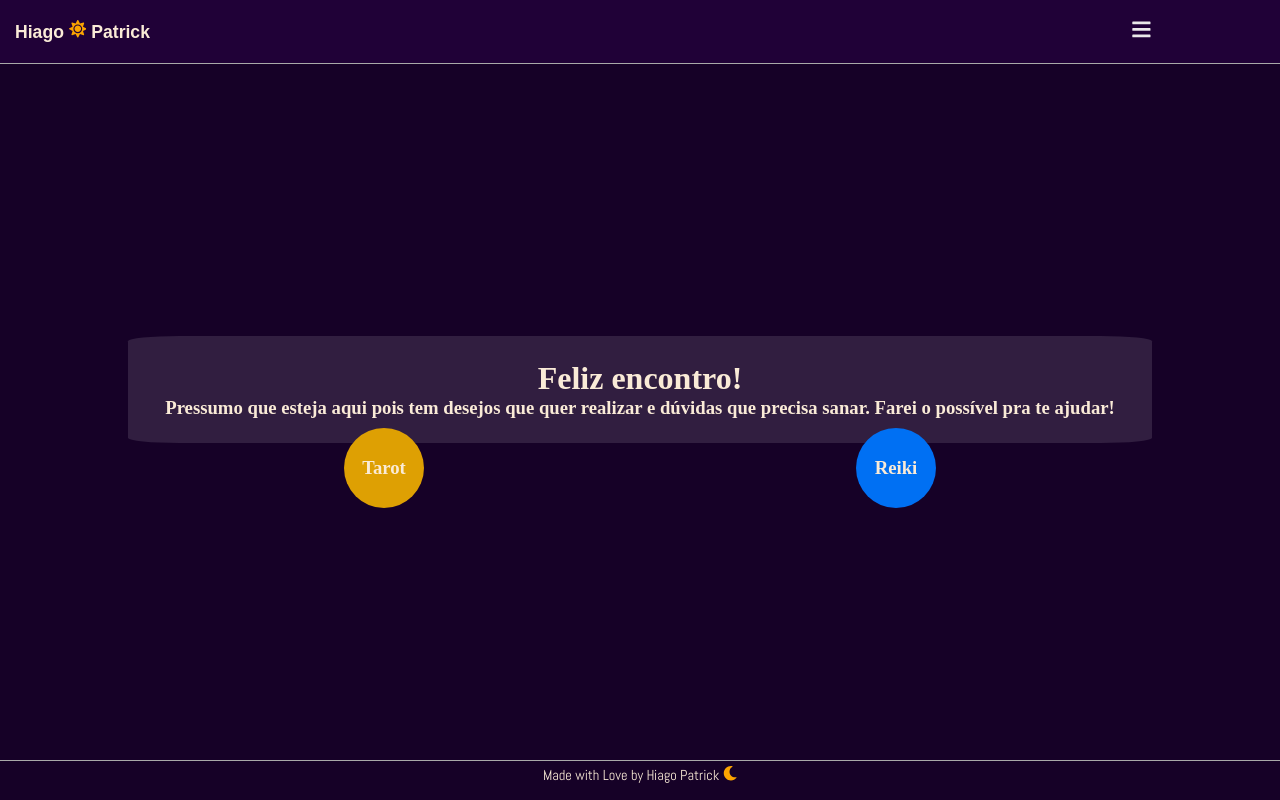
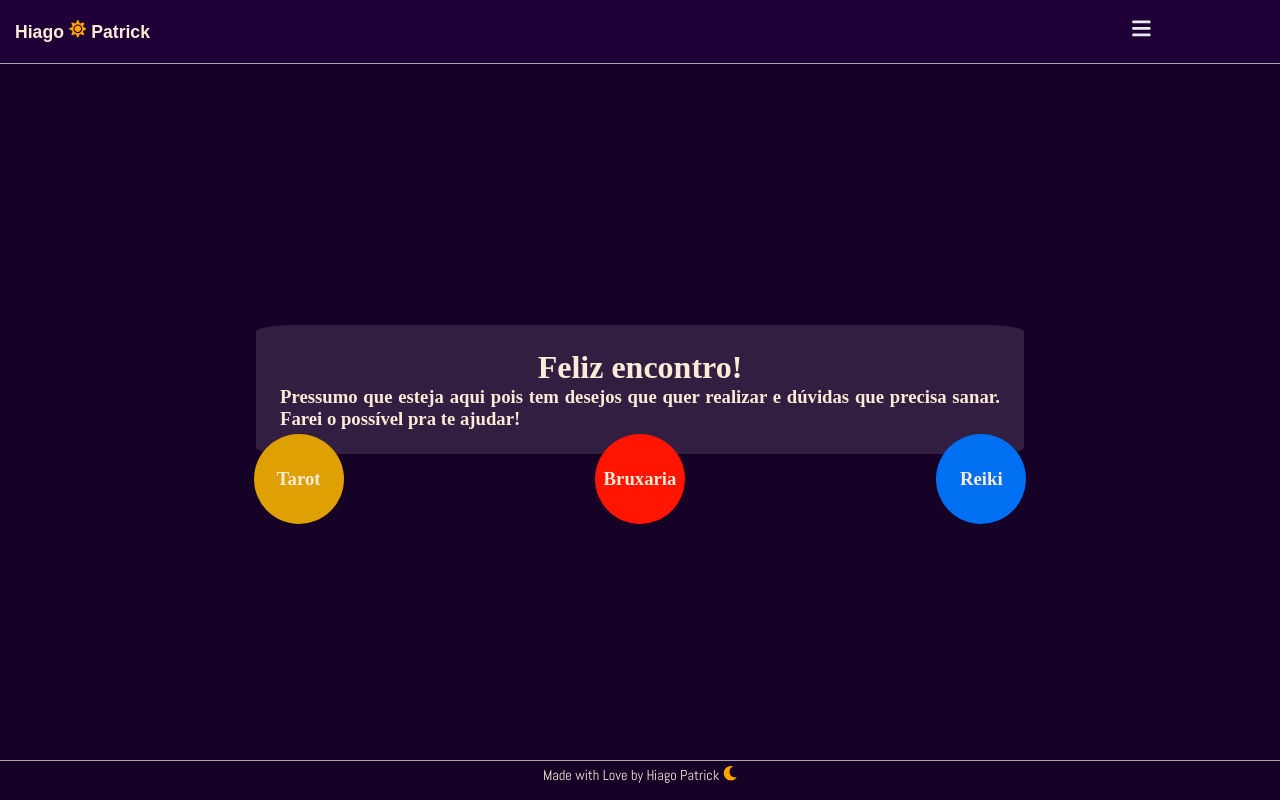
Before and after one commit to hiagoptk/portal, a Next.js app: page / in a window 1280 px wide. Built offline with nearby package versions, Linux system fonts and the light colour scheme; a web font is replaced by a local one.

Commit message:
pequenas alterações de layout

```diff
--- a/pages/index.js
+++ b/pages/index.js
@@ -30,6 +30,12 @@ export default function Home() {
             </div>
           </Link>
 
+          <Link href={"/bruxaria"} passHref>
+            <div className={styles.btnRed}>
+              <h3>Bruxaria</h3>
+            </div>
+          </Link>
+
           <Link href={"/reiki"} passHref>
             <div className={styles.btnBlue}>
               <h3>Reiki</h3>
--- a/styles/Home.module.css
+++ b/styles/Home.module.css
@@ -51,12 +51,14 @@
 
   text-align: justify;
 
+
+
 }
 
 .btnYellow {
   background-color: #dea003;
-  width: 80px;
-  height: 80px;
+  width: 90px;
+  height: 90px;
   padding: 3px;
   border-radius: 50px;
 
@@ -66,13 +68,14 @@
   align-items: center;
 
   text-align: center;
+  cursor: pointer;
 
   animation: btnYello-transition 4s;
 }
 
 @keyframes btnYello-transition {
   0% {
-    background-color: lightgreen;
+    background-color: black;
     transform: translateX(55px);
   }
 
@@ -85,8 +88,8 @@
 
 .btnBlue {
   background-color: #0070f3;
-  width: 80px;
-  height: 80px;
+  width: 90px;
+  height: 90px;
   padding: 3px;
   border-radius: 55px;
 
@@ -95,20 +98,52 @@
   align-items: center;
 
   text-align: center;
+  cursor: pointer;
 
   animation: btnBlue-transition 4s;
 }
 
-
 @keyframes btnBlue-transition {
   0% {
-    background-color: lightgreen;
+    background-color: black;
     transform: translateX(-50px);
   }
 
   100% {
     opacity: 100%;
     background-color: #0070f3;
+  }
+
+}
+
+.btnRed {
+  background-color: #ff1500;
+  width: 90px;
+  height: 90px;
+  padding: 3px;
+  border-radius: 55px;
+
+  display: flex;
+  justify-content: center;
+  align-items: center;
+
+  text-align: center;
+  cursor: pointer;
+
+  animation: btnRed-transition 4s;
+}
+
+
+@keyframes btnRed-transition {
+  0% {
+    background-color: black;
+    width: 50px;
+    height: 50px;
+  }
+
+  100% {
+    opacity: 100%;
+    background-color: #ff1500;
   }
 
 }
@@ -174,3 +209,13 @@
     flex-direction: column;
   }
 }
+
+@media (min-width: 600px) {
+
+  .box {
+    width: 60%;
+    max-width: 800px ;
+  }
+
+
+}
--- a/styles/globals.css
+++ b/styles/globals.css
@@ -6,7 +6,7 @@ body {
   width: 100%;
   padding: 0;
   margin: 0 auto;
-
+  font-family: 'Abel', sans-serif;
   background-color: rgb(22, 1, 39);
 }
 
@@ -21,7 +21,7 @@ a {
   margin: 0;
 }
 
-p {
+p, ul, button, option, label {
   font-family: 'Abel', sans-serif;
 }
 
```
